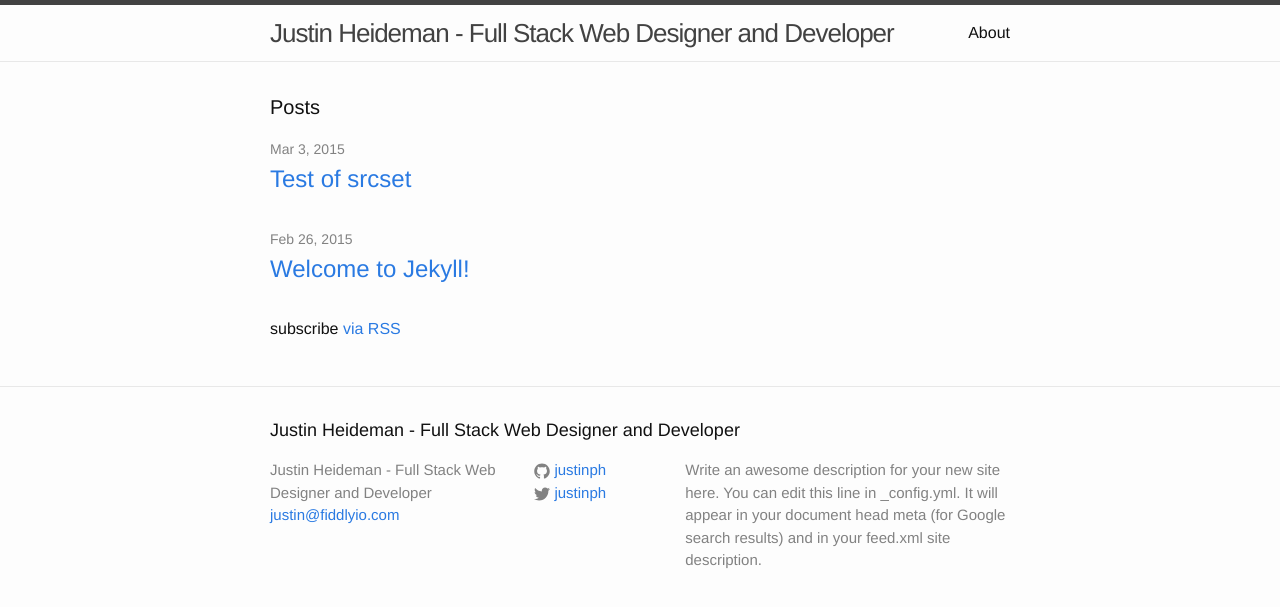
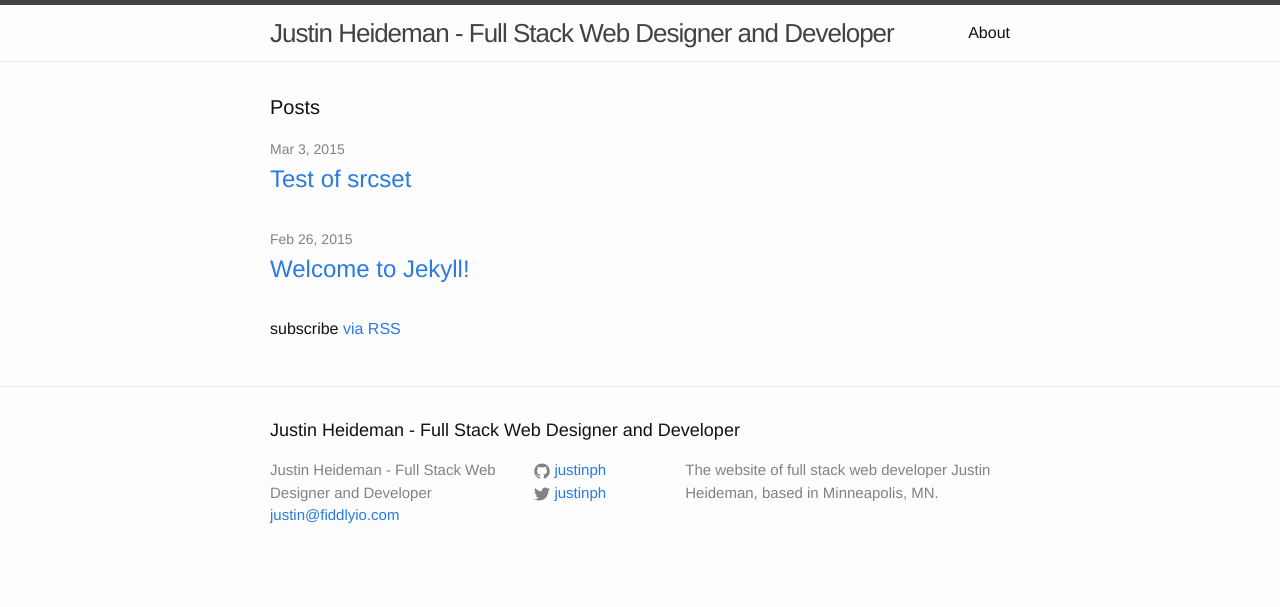
Before and after one commit to justinph/justinph.github.io, a Jekyll site: the page built from index.html, in a window 1280 px wide. Shown: the top 607 px of the page. Built offline with Jekyll 4.4.1, drawn with Linux system fonts in a browser that asks for light colours.

Commit message:
tweak meta

```diff
--- a/_config.yml
+++ b/_config.yml
@@ -2,11 +2,9 @@
 title: Justin Heideman - Full Stack Web Designer and Developer
 email: justin@fiddlyio.com
 description: > # this means to ignore newlines until "baseurl:"
-  Write an awesome description for your new site here. You can edit this
-  line in _config.yml. It will appear in your document head meta (for
-  Google search results) and in your feed.xml site description.
+  The website of full stack web developer Justin Heideman, based in Minneapolis, MN.
 baseurl: "" # the subpath of your site, e.g. /blog/
-url: "http://fiddlyio.com" # the base hostname & protocol for your site
+url: "http://justinph.github.io" # the base hostname & protocol for your site
 twitter_username: justinph
 github_username:  justinph
 
```
